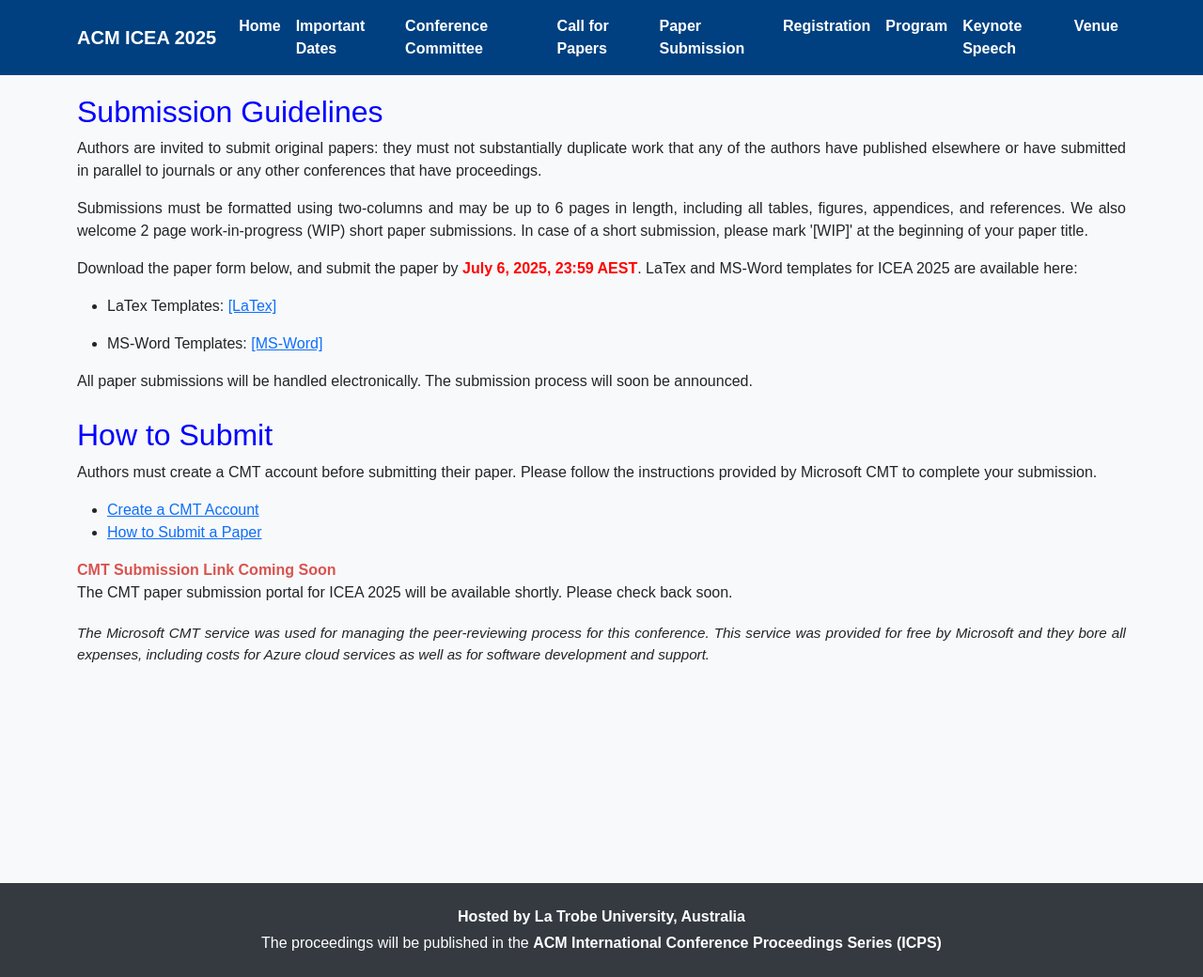
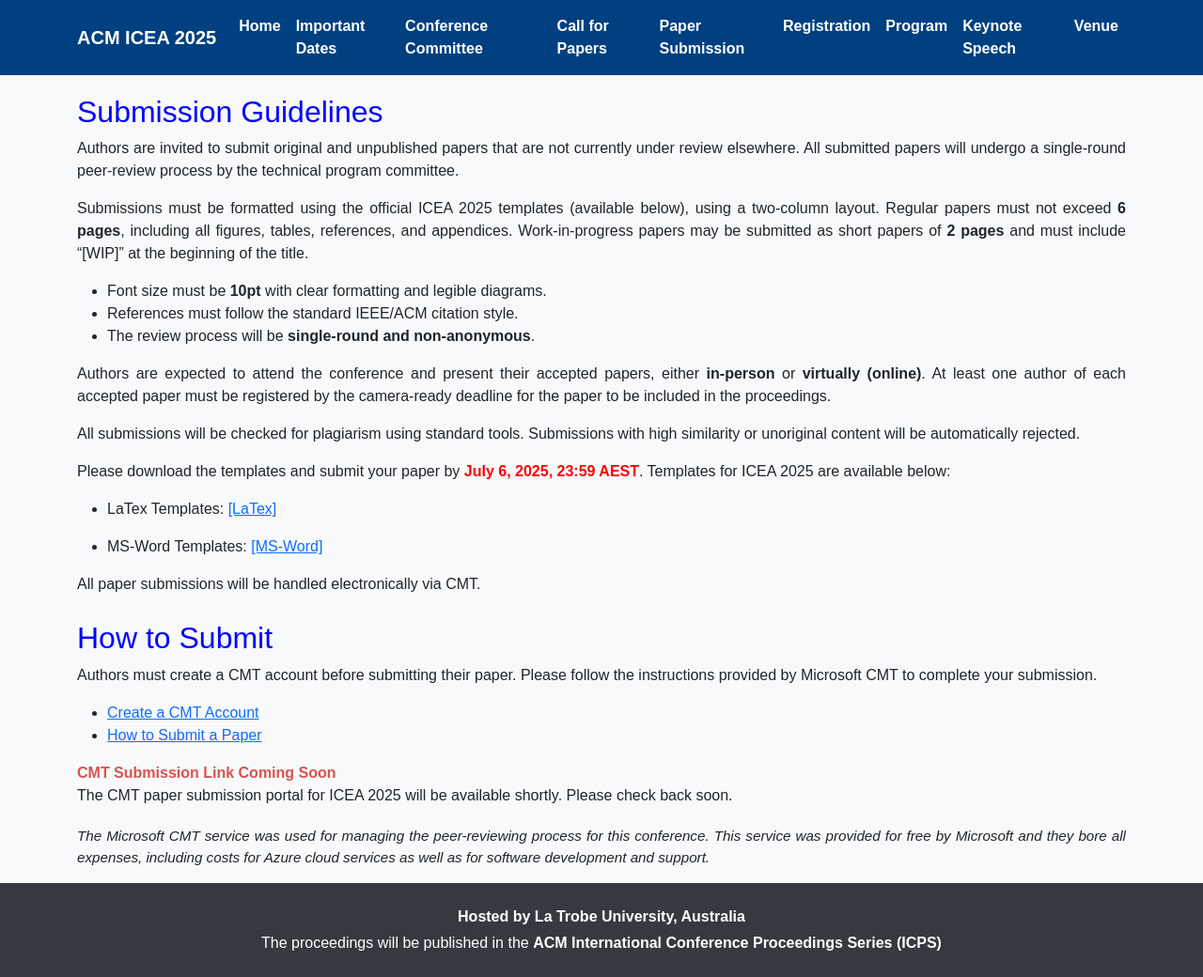
Before and after one commit to icea2025/latrobe, a Jekyll site: the page submission/index.html, which Jekyll copies as it is, in a window 1280 px wide and 1040 px high. Shown: the whole window at 94% size. Built offline with Jekyll 4.4.1, drawn with Linux system fonts in a browser that asks for light colours.

Commit message:
Update index.html

```diff
--- a/submission/index.html
+++ b/submission/index.html
@@ -62,14 +62,40 @@
 <div class="container content">
   <div>
     <h2 style="color: #0000ff">Submission Guidelines</h2>
-    <p style="text-align: justify">Authors are invited to submit original papers: they must not substantially duplicate work that any of the authors have published elsewhere or have submitted in parallel to journals or any other conferences that have proceedings.</p>
-    <p style="text-align: justify">Submissions must be formatted using two-columns and may be up to 6 pages in length, including all tables, figures, appendices, and references. We also welcome 2 page work-in-progress (WIP) short paper submissions. In case of a short submission, please mark '[WIP]' at the beginning of your paper title.</p>
-    <p style="text-align: justify">Download the paper form below, and submit the paper by <b style="color: #ff0000">July 6, 2025, 23:59 AEST</b>. LaTex and MS-Word templates for ICEA 2025 are available here:</p>
+    <p style="text-align: justify">
+      Authors are invited to submit original and unpublished papers that are not currently under review
+      elsewhere. All submitted papers will undergo a single-round peer-review process by the technical
+      program committee.
+    </p>
+    <p style="text-align: justify">
+      Submissions must be formatted using the official ICEA 2025 templates (available below), using a
+      two-column layout. Regular papers must not exceed <strong>6 pages</strong>, including all figures,
+      tables, references, and appendices. Work-in-progress papers may be submitted as short papers of
+      <strong>2 pages</strong> and must include “[WIP]” at the beginning of the title.
+    </p>
+    <ul>
+      <li style="text-align: justify;">Font size must be <strong>10pt</strong> with clear formatting and legible diagrams.</li>
+      <li style="text-align: justify;">References must follow the standard IEEE/ACM citation style.</li>
+      <li style="text-align: justify;">The review process will be <strong>single-round and non-anonymous</strong>.</li>
+    </ul>
+    <p style="text-align: justify">
+      Authors are expected to attend the conference and present their accepted papers, either
+      <strong>in-person</strong> or <strong>virtually (online)</strong>. At least one author of each accepted paper must be registered
+      by the camera-ready deadline for the paper to be included in the proceedings.
+    </p>
+    <p style="text-align: justify">
+      All submissions will be checked for plagiarism using standard tools. Submissions with high similarity
+      or unoriginal content will be automatically rejected.
+    </p>
+    <p style="text-align: justify">
+      Please download the templates and submit your paper by
+      <b style="color: #ff0000">July 6, 2025, 23:59 AEST</b>. Templates for ICEA 2025 are available below:
+    </p>
     <ul>
       <li><p>LaTex Templates: <a href="https://icea-conf.github.io/2024/template/ICEA2023_Latex_Template-r2.zip">[LaTex]</a></p></li>
       <li><p>MS-Word Templates: <a href="https://icea-conf.github.io/2024/template/icea_2024_Word_Template-r2.docx">[MS-Word]</a></p></li>
     </ul>
-    <p style="text-align: justify">All paper submissions will be handled electronically. The submission process will soon be announced.</p>
+    <p style="text-align: justify">All paper submissions will be handled electronically via CMT.</p>
   </div>
 
   <div style="padding-top: 10px">
```
